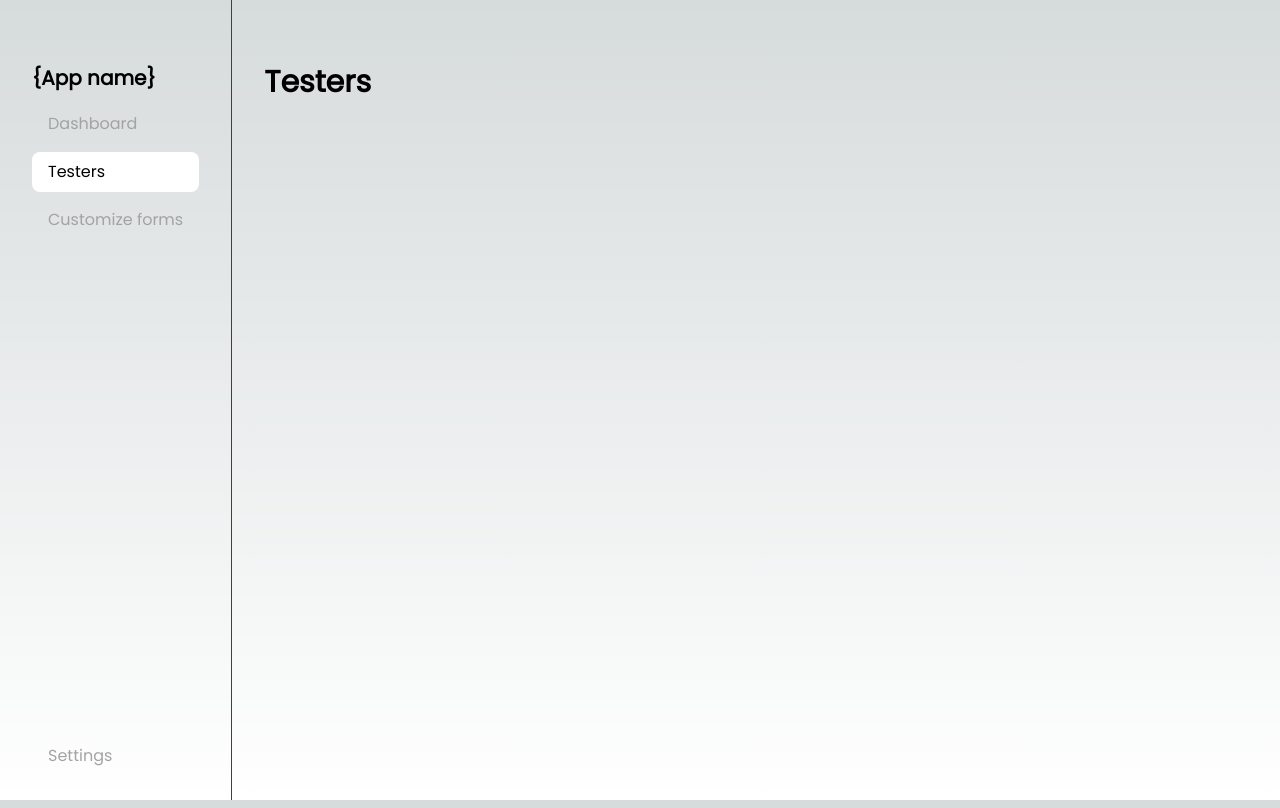
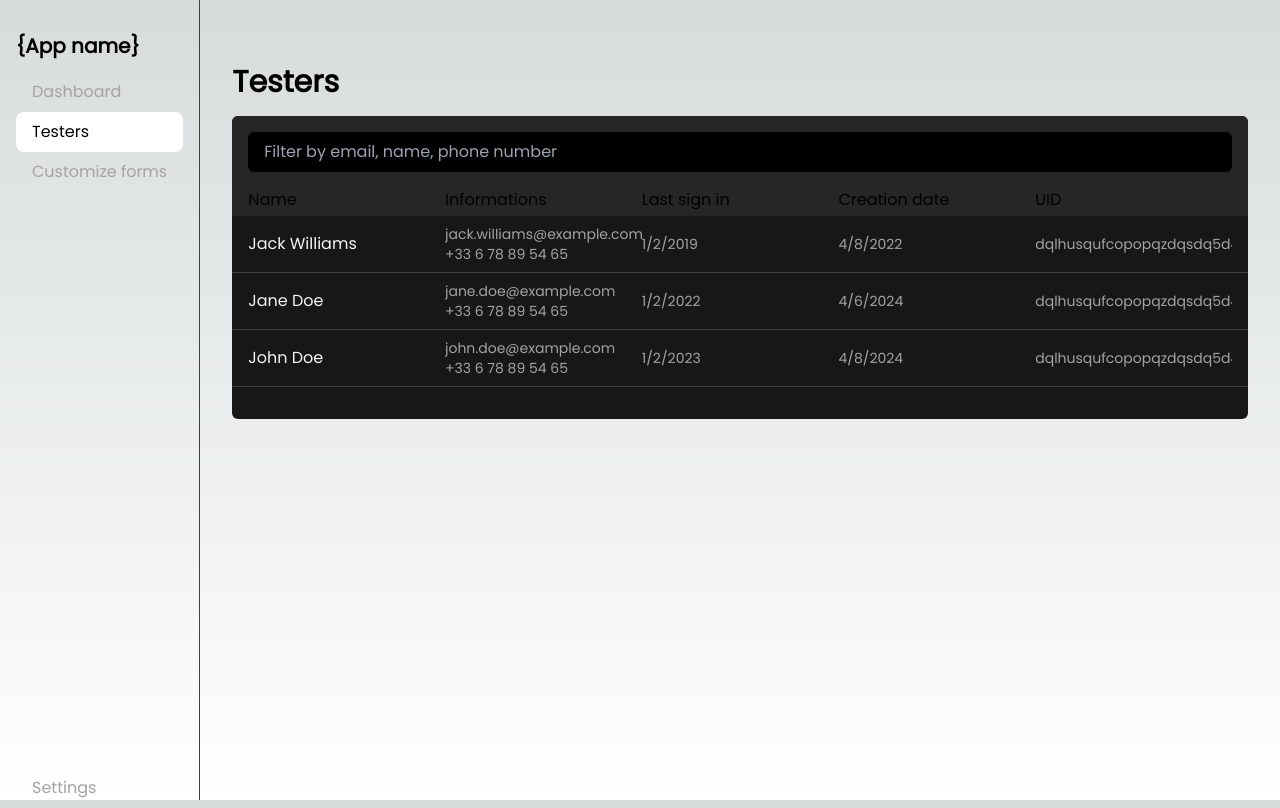
Before and after one commit to bengaudry/betamanager, a Next.js app: page /1/manage/testers in a window 1280 px wide. Built offline with nearby package versions, Linux system fonts and the light colour scheme.

Commit message:
Testers page

```diff
--- a/src/app/[appid]/(developer)/manage/customize/layout.tsx
+++ b/src/app/[appid]/(developer)/manage/customize/layout.tsx
@@ -1,21 +1,43 @@
 "use client";
+import { PremiumGuarded } from "@/components/Barriers";
 import { PageWrapper } from "@/components/Page";
 import Link from "next/link";
-import { useParams } from "next/navigation";
+import { useParams, usePathname } from "next/navigation";
 import { PropsWithChildren } from "react";
+
+const NavLink = ({ href, title }: { href: string; title: string }) => {
+  const { appid } = useParams();
+
+  const p = usePathname();
+  const url = `/${appid}/manage/customize/${href}`;
+  const active = href === "" ? `${p}/` === url : p.includes(url);
+
+  return (
+    <Link
+      href={url}
+      className={`block border-b-2 font-semibold ${
+        active
+          ? "border-white text-white"
+          : "border-neutral-600 text-neutral-400"
+      } transition-colors duration-300 px-4 py-2`}
+    >
+      {title}
+    </Link>
+  );
+};
 
 export default function CustomizeFormsLayout({
   children,
 }: Readonly<PropsWithChildren>) {
-  const { appid } = useParams();
-
   return (
-    <PageWrapper title="Customize forms">
-      <nav>
-        <Link href={`/${appid}/manage/customize`}>Issues</Link>
-        <Link href={`/${appid}/manage/customize/suggestions`}>Suggestions</Link>
-      </nav>
-      <div>{children}</div>
-    </PageWrapper>
+    <PremiumGuarded href="..">
+      <PageWrapper title="Customize forms">
+        <nav className="flex mb-6">
+          <NavLink href="" title="Issues" />
+          <NavLink href="suggestions" title="Suggestions" />
+        </nav>
+        <div>{children}</div>
+      </PageWrapper>
+    </PremiumGuarded>
   );
 }
--- a/src/app/[appid]/(developer)/manage/layout.tsx
+++ b/src/app/[appid]/(developer)/manage/layout.tsx
@@ -1,4 +1,6 @@
 "use client";
+import { AuthGuarded } from "@/components/Barriers";
+import { useAuth } from "@/hooks/useAuth";
 import Link from "next/link";
 import { useParams, usePathname } from "next/navigation";
 
@@ -15,6 +17,7 @@ const NavElement = ({
 }) => {
   const { appid } = useParams();
   const p = usePathname();
+
   const url = `/${appid}/manage/${href}`;
   const active = href === "" ? `${p}/` === url : p.includes(url);
 
@@ -22,8 +25,11 @@ const NavElement = ({
     <Link
       href={url}
       className={`${
-        active ? "bg-white text-black" : "text-neutral-400 hover:bg-white/20 hover:text-white"
-      } transition-colors rounded-lg px-4 py-2 font-medium`}>
+        active
+          ? "bg-white text-black"
+          : "text-neutral-400 hover:bg-white/15 hover:text-white"
+      } transition-colors rounded-lg px-4 py-2 font-medium text-nowrap`}
+    >
       {title}
     </Link>
   );
@@ -31,13 +37,13 @@ const NavElement = ({
 
 const Navbar = () => {
   return (
-    <nav className="navbar navbar-expand-lg navbar-light bg-light border-r border-neutral-700 h-screen py-16 px-8">
+    <nav className="navbar navbar-expand-lg navbar-light bg-light border-r border-neutral-700 h-screen py-8 px-4">
       <h3 className="font-semibold text-xl mb-3">
         {"{"}App name{"}"}
       </h3>
 
       <div className="flex flex-col justify-between h-full">
-        <div className="flex flex-col gap-2">
+        <div className="flex flex-col">
           <NavElement title="Dashboard" href="" icon="" />
           <NavElement title="Testers" href="testers" icon="lab" />
           <NavElement
@@ -59,9 +65,11 @@ export default function DashboardLayout({
   children: React.ReactNode;
 }>) {
   return (
-    <div className="flex flex-row items-center w-full min-h-screen">
-      <Navbar />
-      <div className="h-screen">{children}</div>
-    </div>
+    <AuthGuarded>
+      <div className="flex flex-row items-center w-full min-h-screen">
+        <Navbar />
+        <div className="h-screen w-full">{children}</div>
+      </div>
+    </AuthGuarded>
   );
 }
--- a/src/app/[appid]/(developer)/manage/testers/page.tsx
+++ b/src/app/[appid]/(developer)/manage/testers/page.tsx
@@ -1,7 +1,155 @@
+"use client";
 import { PageWrapper } from "@/components/Page";
+import { Dispatch, SetStateAction, useState } from "react";
 
-export default function TestersPage () {
-    return <PageWrapper title="Testers">
+type Tester = {
+  id: string;
+  firstName: string;
+  lastName: string;
+  email: string;
+  creationDate: Date;
+  lastSignIn: Date;
+  phoneNumber?: string;
+};
 
+function TesterDetails({ tester }: { tester: Tester }) {
+  return (
+    <div className="border-b border-neutral-700">
+      <div className="grid grid-cols-5 items-center justify-center px-4 py-2 w-full ">
+        <h2 className="font-medium text-neutral-100 overflow-x-scroll">
+          {tester.firstName} {tester.lastName}
+        </h2>
+        <p className="text-sm text-neutral-400 overflow-x-scroll">
+          {tester.email} <br />
+          {tester.phoneNumber}
+        </p>
+        <p className="text-sm text-neutral-400 overflow-x-scroll">
+          {tester.creationDate.toLocaleDateString()}
+        </p>
+        <p className="text-sm text-neutral-400 overflow-x-scroll">
+          {tester.lastSignIn.toLocaleDateString()}
+        </p>
+        <p className="text-sm text-neutral-400 overflow-x-scroll">
+          {tester.id}
+        </p>
+      </div>
+    </div>
+  );
+}
+
+export default function TestersPage() {
+  const [filterQuery, setFilterQuery] = useState("");
+
+  type SortCategory = "name" | "email" | "creation-date" | "last-sign-in";
+  const [sortBy, setSortBy] = useState<SortCategory>("name");
+  const [sortAsc, setSortAsc] = useState(false);
+
+  const testers: Array<Tester> = [
+    {
+      id: "dqlhusqufcopopqzdqsdq5d4qzdh",
+      firstName: "John",
+      lastName: "Doe",
+      email: "john.doe@example.com",
+      creationDate: new Date("01-02-2023"),
+      lastSignIn: new Date("04-08-2024"),
+      phoneNumber: "+33 6 78 89 54 65",
+    },
+    {
+      id: "dqlhusqufcopopqzdqsdq5d4q",
+      firstName: "Jane",
+      lastName: "Doe",
+      email: "jane.doe@example.com",
+      creationDate: new Date("01-02-2022"),
+      lastSignIn: new Date("04-06-2024"),
+      phoneNumber: "+33 6 78 89 54 65",
+    },
+    {
+      id: "dqlhusqufcopopqzdqsdq5d4q",
+      firstName: "Jack",
+      lastName: "Williams",
+      email: "jack.williams@example.com",
+      creationDate: new Date("01-02-2019"),
+      lastSignIn: new Date("04-08-2022"),
+      phoneNumber: "+33 6 78 89 54 65",
+    },
+  ];
+
+  const getSortedTesters = (): Tester[] => {
+    const sortedTesters = testers
+      .filter((tester) => {
+        const testerString = `${tester.firstName} ${tester.lastName} ${tester.email} ${tester.phoneNumber}`;
+        return testerString.toLowerCase().includes(filterQuery.toLowerCase());
+      })
+      .sort((tester1, tester2) => {
+        if (sortBy === "email") {
+          return tester1.email.localeCompare(tester2.email);
+        }
+        if (sortBy === "creation-date") {
+          return (
+            tester1.creationDate.valueOf() - tester2.creationDate.valueOf()
+          );
+        }
+        if (sortBy === "last-sign-in") {
+          return tester1.lastSignIn.valueOf() - tester2.lastSignIn.valueOf();
+        }
+        return tester1.firstName.localeCompare(tester2.firstName);
+      });
+
+    return sortAsc ? sortedTesters.toReversed() : sortedTesters;
+  };
+
+  function SortByButton({
+    category,
+    label,
+  }: {
+    category?: SortCategory;
+    label: string;
+  }) {
+    return (
+      <button
+        className="text-left"
+        onClick={() => {
+          if (!category) return;
+          if (sortBy === category) return setSortAsc((a) => !a);
+          setSortBy(category);
+        }}
+      >
+        {label}
+      </button>
+    );
+  }
+
+  return (
+    <PageWrapper title="Testers">
+      <div className="rounded-md overflow-hidden bg-neutral-900">
+        <div className="px-4 pt-4 pb-1 bg-neutral-800">
+          <input
+            type="text"
+            placeholder="Filter by email, name, phone number"
+            className="bg-black mb-4 px-4 py-2 rounded-md w-full"
+            value={filterQuery}
+            onChange={({ target }) => setFilterQuery(target.value)}
+          />
+          <div className="grid grid-cols-5 ">
+            <SortByButton category="name" label="Name" />
+            <SortByButton category="email" label="Informations" />
+            <SortByButton category="last-sign-in" label="Last sign in" />
+            <SortByButton category="creation-date" label="Creation date" />
+            <SortByButton label="UID" />
+          </div>
+        </div>
+        <div className="w-full pb-8">
+          {testers && getSortedTesters().length > 0 ? (
+            getSortedTesters().map((tester) => (
+              <TesterDetails tester={tester} />
+            ))
+          ) : (
+            <p className="text-center text-neutral-400 mt-4">
+              No testers found. Try modifying filters
+            </p>
+          )}
+        </div>
+      </div>
     </PageWrapper>
+  );
 }
--- a/src/app/page.tsx
+++ b/src/app/page.tsx
@@ -1,9 +1,15 @@
+"use client";
 import { PageWrapper } from "@/components/Page";
+import { useAuth } from "@/hooks/useAuth";
+import Link from "next/link";
 
 export default function Home() {
+  const [user] = useAuth();
+
   return (
     <PageWrapper title="Landing page in construction">
-
+      {JSON.stringify(user)}
+      <Link href="/trips/manage">Test</Link>
     </PageWrapper>
   );
 }
--- /dev/null
+++ b/src/components/Barriers.tsx
@@ -0,0 +1,36 @@
+import { useAuth } from "@/hooks/useAuth";
+import { useRouter } from "next/navigation";
+import { PropsWithChildren, useEffect } from "react";
+
+function useGuard(href: string | undefined, condition: boolean) {
+  const { replace } = useRouter();
+
+  useEffect(() => {
+    if (condition) {
+      console.info("Redirected to " + href);
+      replace(href ?? "/");
+    }
+  }, [condition, href, replace]);
+}
+
+export function AuthGuarded({
+  children,
+  href,
+}: PropsWithChildren & { href?: string }) {
+  const [user, loading] = useAuth();
+
+  useGuard(href, !loading && user === null);
+
+  return loading ? null : children;
+}
+
+export function PremiumGuarded({
+  children,
+  href,
+}: PropsWithChildren & { href?: string }) {
+  const [user, loading] = useAuth();
+
+  useGuard(href, !loading && (user === null || !user.isPremium));
+
+  return loading ? null : children;
+}
--- a/src/components/Page.tsx
+++ b/src/components/Page.tsx
@@ -1,8 +1,8 @@
 import { type PropsWithChildren } from "react";
 
-export function PageWrapper ({title, children}: React.PropsWithChildren & { title: string }) {
-    return <div className="py-16 px-8">
-        <h1 className="font-bold text-3xl">{title}</h1>
+export function PageWrapper ({title, children}: PropsWithChildren & { title: string }) {
+    return <div className="py-16 px-8 w-full">
+        <h1 className="font-bold text-3xl mb-4">{title}</h1>
         {children}
     </div>
 
--- /dev/null
+++ b/src/hooks/useAuth.ts
@@ -0,0 +1,24 @@
+import { useEffect, useState } from "react";
+
+type User = { isPremium?: boolean };
+
+export function useAuth(): [User | null, boolean] {
+  const [user, setUser] = useState<User | null>({ isPremium: true });
+  const [loading, setLoading] = useState(false);
+
+  const checkIfUserIsPremium = async () => {
+    return true;
+  };
+
+  // useEffect(() => {
+  //   console.info("Updating user");
+  //   setLoading(true);
+  //   checkIfUserIsPremium()
+  //     .then((isPremium) => {
+  //       setUser({ isPremium });
+  //     })
+  //     .finally(() => setLoading(false));
+  // }, []);
+
+  return [user, loading];
+}
```
